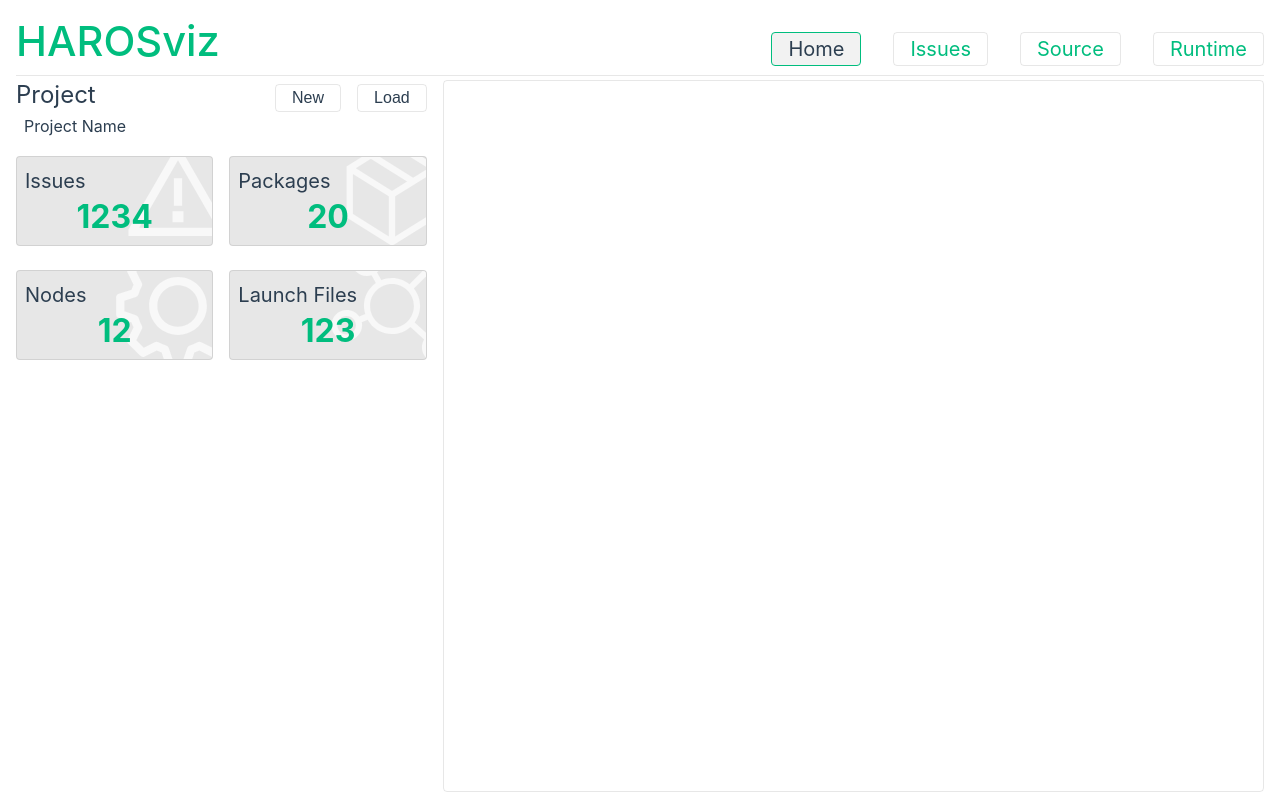
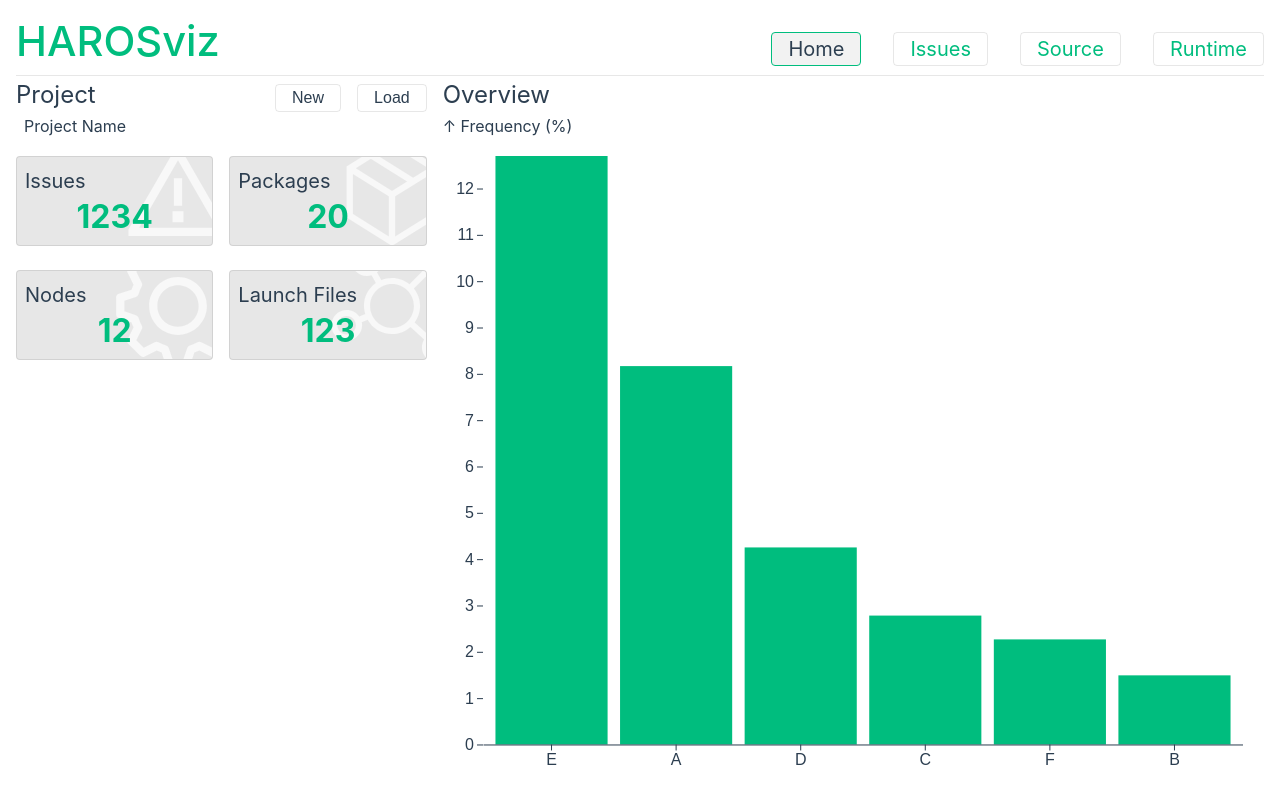
Before and after one commit to HAROS-framework/stratis, a Vue app: page / in a window 1280 px wide. Built offline with nearby package versions, Linux system fonts and the light colour scheme.

Commit message:
home page chart

```diff
--- a/src/assets/main.css
+++ b/src/assets/main.css
@@ -29,14 +29,17 @@ a,
 
 h1 {
   font-size: 2rem;
+  color: var(--color-heading);
 }
 
 h2 {
   font-size: 1.5rem;
+  color: var(--color-heading);
 }
 
 h3 {
   font-size: 1.25rem;
+  color: var(--color-heading);
 }
 
 .panel {
--- a/src/components/home/ProjectSelector.vue
+++ b/src/components/home/ProjectSelector.vue
@@ -29,7 +29,6 @@
 
 .project-selector > .header > h2 {
   flex: 1;
-  color: var(--color-heading);
 }
 
 .project-selector > .header > button {
--- /dev/null
+++ b/src/components/home/StatsChart.vue
@@ -0,0 +1,132 @@
+<!-- SPDX-License-Identifier: MIT -->
+<!-- Copyright © 2024 André Santos -->
+
+<script setup lang="ts">
+// Imports ---------------------------------------------------------------------
+
+import * as d3 from 'd3'
+import { onMounted, useTemplateRef } from 'vue'
+
+// Type Defs -------------------------------------------------------------------
+
+export interface DataPoint {
+  key: string
+  value: number
+}
+
+// Component State -------------------------------------------------------------
+
+const props = defineProps<{ data: DataPoint[] }>()
+
+const domChart = useTemplateRef('chart')
+
+// Event Handling --------------------------------------------------------------
+
+onMounted(() => {
+  const containerHeight = domChart.value!.getBoundingClientRect().height || 0
+  const rem = parseFloat(getComputedStyle(domChart.value!).fontSize)
+
+  d3.select(domChart.value).append(() => {
+    // Declare the chart dimensions and margins.
+    const width = 800
+    const height = containerHeight - rem
+    const marginTop = 0 // 2.5 * rem
+    const marginRight = 0
+    const marginBottom = 2 * rem
+    const marginLeft = 2.5 * rem
+    const alphabet = props.data
+
+    // Declare the x (horizontal position) scale.
+    const x = d3
+      .scaleBand()
+      .domain(
+        d3.groupSort(
+          alphabet,
+          ([d]) => -d.value,
+          (d) => d.key,
+        ),
+      ) // descending frequency
+      .range([marginLeft, width - marginRight])
+      .padding(0.1)
+
+    // Declare the y (vertical position) scale.
+    const y = d3
+      .scaleLinear()
+      .domain([0, d3.max(alphabet, (d) => d.value) || 1])
+      .range([height - marginBottom, marginTop])
+
+    // Create the SVG container.
+    const svg = d3
+      .create('svg')
+      .attr('width', width)
+      .attr('height', height)
+      .attr('viewBox', [0, 0, width, height])
+    // .attr('style', 'max-width: 100%; height: auto;')
+
+    // Add a rect for each bar.
+    svg
+      .append('g')
+      .attr('class', 'bars')
+      .selectAll()
+      .data(alphabet)
+      .join('rect')
+      .attr('x', (d) => x(d.key) || 0)
+      .attr('y', (d) => y(d.value))
+      .attr('height', (d) => y(0) - y(d.value))
+      .attr('width', x.bandwidth())
+
+    // Add the x-axis and label.
+    svg
+      .append('g')
+      .attr('transform', `translate(0,${height - marginBottom})`)
+      .call(d3.axisBottom(x).tickSizeOuter(0))
+
+    // Add the y-axis and label, and remove the domain line.
+    svg
+      .append('g')
+      .attr('transform', `translate(${marginLeft},0)`)
+      .call(d3.axisLeft(y).tickFormat((y) => (y.valueOf() * 100).toFixed()))
+      .call((g) => g.select('.domain').remove())
+    /*.call((g) =>
+        g
+          .append('text')
+          .attr('x', -marginLeft)
+          .attr('y', 1 * rem)
+          .attr('fill', 'currentColor')
+          .attr('text-anchor', 'start')
+          .text('↑ Frequency (%)'),
+      )*/
+
+    // Return the SVG element.
+    return svg.node()
+  })
+})
+</script>
+
+<template>
+  <div class="header" ref="header">
+    <h2>Overview</h2>
+    <p>↑ Frequency (%)</p>
+  </div>
+  <div class="chart" ref="chart"></div>
+</template>
+
+<style>
+.chart {
+  font-size: 1rem;
+  flex: 1;
+}
+
+.chart > svg {
+  max-width: 100%;
+  height: auto;
+}
+
+.chart > svg > .bars {
+  fill: var(--color-green);
+}
+
+.chart > svg text {
+  font-size: 1rem;
+}
+</style>
--- a/src/views/HomeView.vue
+++ b/src/views/HomeView.vue
@@ -4,6 +4,16 @@
 <script setup lang="ts">
 import ProjectSelector from '@/components/home/ProjectSelector.vue'
 import ProjectStats from '@/components/home/ProjectStats.vue'
+import StatsChart from '@/components/home/StatsChart.vue'
+
+const alphabet = [
+  { key: 'A', value: 0.08167 },
+  { key: 'B', value: 0.01492 },
+  { key: 'C', value: 0.02782 },
+  { key: 'D', value: 0.04253 },
+  { key: 'E', value: 0.12702 },
+  { key: 'F', value: 0.02268 },
+]
 </script>
 
 <template>
@@ -14,7 +24,7 @@ import ProjectStats from '@/components/home/ProjectStats.vue'
     </div>
 
     <div class="right-side">
-      <div class="panel"></div>
+      <StatsChart :data="alphabet" />
     </div>
   </div>
 </template>
@@ -43,7 +53,8 @@ import ProjectStats from '@/components/home/ProjectStats.vue'
   height: 100%;
   flex: 2;
   display: flex;
-  padding-top: 0.25rem;
+  flex-direction: column;
+  gap: 1rem;
 }
 
 .home-view > .right-side > .panel {
```
